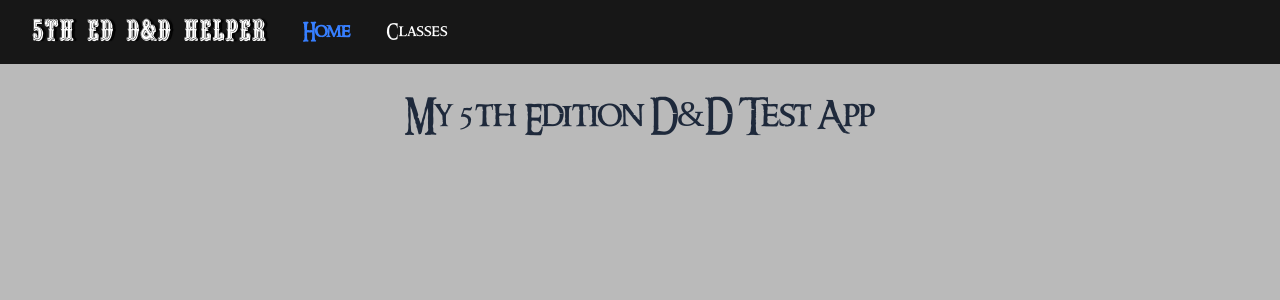
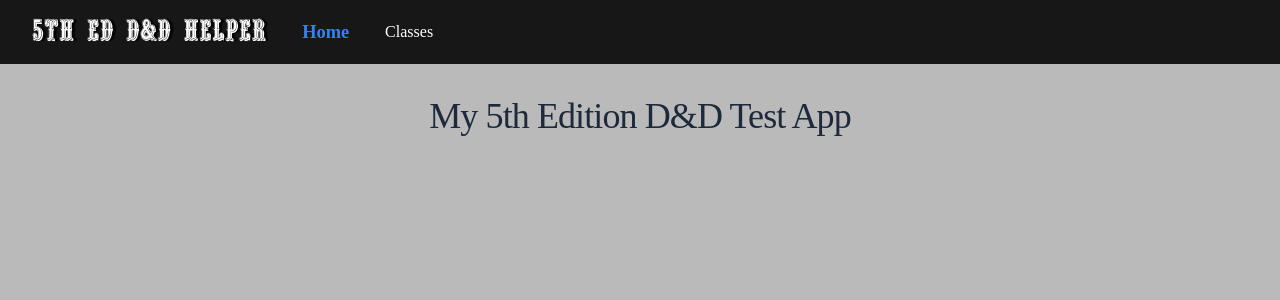
Before and after one commit to RossEpsteinKY/DND5eFullstackApp, a Next.js app in the folder DndFE/: page / in a window 1280 px wide. Shown: the top 300 px of the page. Built offline with nearby package versions, Linux system fonts and the light colour scheme.

Commit message:
Added new fonts for better readability.

```diff
--- a/DndFE/pages/classes/index.tsx
+++ b/DndFE/pages/classes/index.tsx
@@ -15,7 +15,7 @@
 
             <div className="bg-setter">
                 <div className="mx-auto px-4 max-w-7xl sm:px-6 lg:px-8 pt-2">
-                    <h2 className="text-3xl dndHeader text-center tracking-tight sm:text-4xl">Galleries</h2>
+                    <h2 className="text-3xl dndHeader text-center tracking-tight sm:text-4xl">Classes</h2>
                     <div className="space-y-12">
                         <div className="space-y-5 sm:space-y-4 md:max-w-xl lg:max-w-3xl xl:max-w-none">
 
--- a/DndFE/pages/gallery/[galleryIdx]/display/index.tsx
+++ b/DndFE/pages/gallery/[galleryIdx]/display/index.tsx
@@ -19,7 +19,7 @@
     return (
         <>
             <section className="overflow-hidden text-gray-700 ">
-                        <h2 className="text-3xl dndHeader text-center tracking-tight sm:text-4xl">  {props.gallery?.gallery_name}</h2>
+                        <h2 className="text-3xl dragonHeader text-center tracking-tight sm:text-4xl">  {props.gallery?.gallery_name}</h2>
                 <div className="container px-5 py-2 mx-auto lg:pt-12 lg:px-32">
                     <div className="flex flex-wrap -m-1 md:-m-2">
 
--- a/DndFE/styles/globals.css
+++ b/DndFE/styles/globals.css
@@ -1,13 +1,12 @@
+/*noinspection ALL*/
 @tailwind base;
+/*noinspection ALL*/
 @tailwind components;
+/*noinspection ALL*/
 @tailwind utilities;
 
 @import url('https://fonts.googleapis.com/css2?family=Bitter:wght@100&display=swap');
 
-@font-face {
-  font-family: "Ringbearer";
-  src: url("/fonts/RINGM___.TTF");
-}
 
 @font-face {
   font-family: "Quentin";
@@ -17,6 +16,11 @@
 @font-face {
   font-family: "DUNGRG";
   src: url("/fonts/DUNGRG__.TTF");
+}
+
+@font-face {
+  font-family: "DRAGON";
+  src: url("/fonts/DragonHunter-9Ynxj.otf");
 }
 
 html,
@@ -59,6 +63,13 @@
   font-size: 1.4rem;
   color: #000000;
   font-family: "Quentin";
+  /*text-shadow: 2px 0 3px #145cd7;*/
+  /*text-shadow: 3px 0 1px black;*/
+}
+.dragonHeader {
+  font-size: 1.4rem;
+  color: #000000;
+  font-family: "DRAGON";
   /*text-shadow: 2px 0 3px #145cd7;*/
   /*text-shadow: 3px 0 1px black;*/
 }
```
Also changed, not shown: DndFE/pages/classes/[classesIdx]/index.tsx (+10 -67 lines), DndFE/public/fonts/DragonHunter-9Ynxj.otf (added).
